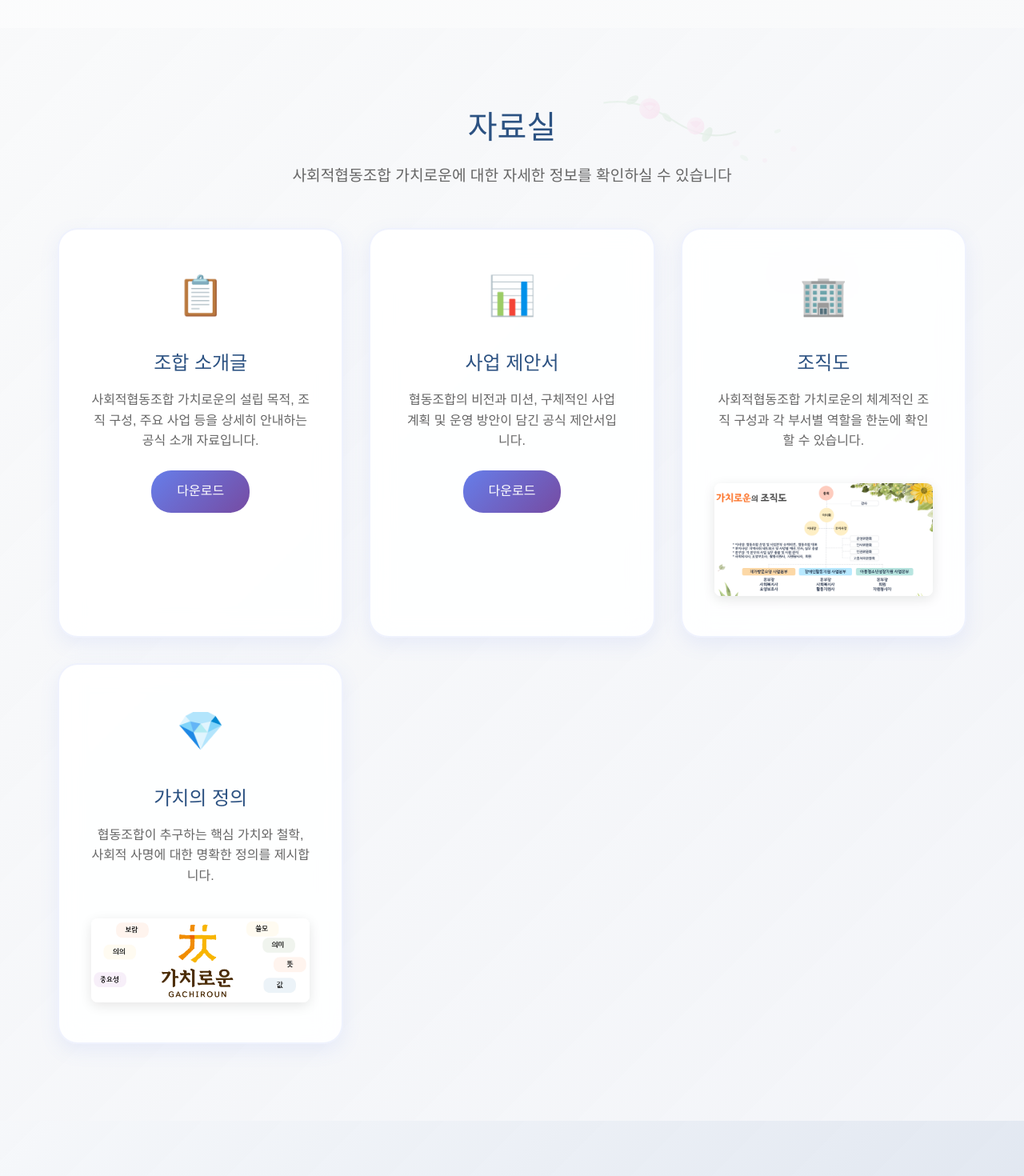
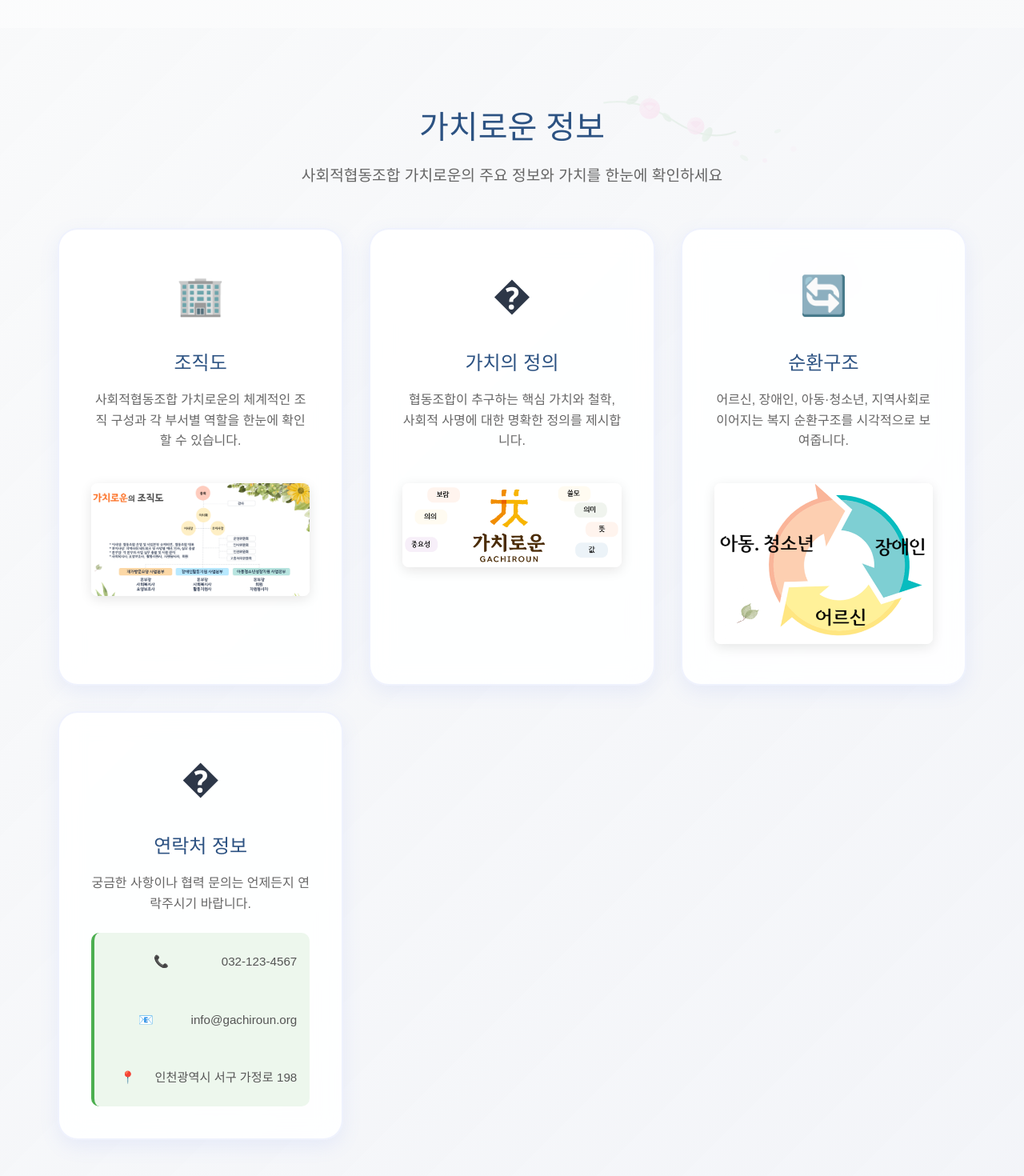
Before and after one commit to nzin4x/gachiroun, a React (Vite) app: page / in a window 1280 px wide. Shown: the part 4640-6110 px from the top of the page at 80% size. Built offline with nearby package versions, Linux system fonts and the light colour scheme.

Commit message:
remote download doc

```diff
--- a/src/components/Resources.css
+++ b/src/components/Resources.css
@@ -85,29 +85,35 @@
   margin-bottom: 1.5rem;
 }
 
-.download-btn {
-  display: inline-block;
-  background: linear-gradient(135deg, #667eea 0%, #764ba2 100%);
-  color: white;
-  padding: 0.75rem 2rem;
-  text-decoration: none;
-  border-radius: 25px;
-  font-weight: 600;
-  transition: all 0.3s ease;
-}
-
-.download-btn:hover {
-  transform: translateY(-2px);
-  box-shadow: 0 8px 20px rgba(102, 126, 234, 0.3);
-}
-
 .org-chart-preview img,
-.values-preview img {
+.values-preview img,
+.cycle-preview img {
   max-width: 100%;
   height: auto;
   border-radius: 8px;
   margin-top: 1rem;
   box-shadow: 0 4px 15px rgba(0, 0, 0, 0.1);
+}
+
+.contact-info {
+  margin-top: 1rem;
+  padding: 1rem;
+  background: rgba(76, 175, 80, 0.1);
+  border-radius: 10px;
+  border-left: 4px solid #4caf50;
+}
+
+.contact-info p {
+  margin: 0.5rem 0;
+  color: #555;
+  font-size: 0.95rem;
+  display: flex;
+  align-items: center;
+  gap: 0.5rem;
+}
+
+.contact-info strong {
+  color: #4caf50;
 }
 
 @media (max-width: 768px) {
--- a/src/components/Resources.tsx
+++ b/src/components/Resources.tsx
@@ -4,29 +4,11 @@ const Resources = () => {
   return (
     <section className="resources" id="resources">
       <div className="container">
-        <h2>자료실</h2>
+        <h2>가치로운 정보</h2>
         <p className="resources-subtitle">
-          사회적협동조합 가치로운에 대한 자세한 정보를 확인하실 수 있습니다
+          사회적협동조합 가치로운의 주요 정보와 가치를 한눈에 확인하세요
         </p>
         <div className="resources-grid">
-          <div className="resource-card">
-            <div className="resource-icon">📋</div>
-            <h3>조합 소개글</h3>
-            <p>사회적협동조합 가치로운의 설립 목적, 조직 구성, 주요 사업 등을 상세히 안내하는 공식 소개 자료입니다.</p>
-            <a href="/doc/가치로운 소개글.pdf" target="_blank" rel="noopener noreferrer" className="download-btn">
-              다운로드
-            </a>
-          </div>
-
-          <div className="resource-card">
-            <div className="resource-icon">📊</div>
-            <h3>사업 제안서</h3>
-            <p>협동조합의 비전과 미션, 구체적인 사업 계획 및 운영 방안이 담긴 공식 제안서입니다.</p>
-            <a href="/doc/250320 가치로운 제안서-ver5(공백추가).pdf" target="_blank" rel="noopener noreferrer" className="download-btn">
-              다운로드
-            </a>
-          </div>
-
           <div className="resource-card">
             <div className="resource-icon">🏢</div>
             <h3>조직도</h3>
@@ -37,11 +19,31 @@ const Resources = () => {
           </div>
 
           <div className="resource-card">
-            <div className="resource-icon">💎</div>
+            <div className="resource-icon">�</div>
             <h3>가치의 정의</h3>
             <p>협동조합이 추구하는 핵심 가치와 철학, 사회적 사명에 대한 명확한 정의를 제시합니다.</p>
             <div className="values-preview">
               <img src="/images/가치의 정의.png" alt="가치의 정의" />
+            </div>
+          </div>
+
+          <div className="resource-card">
+            <div className="resource-icon">🔄</div>
+            <h3>순환구조</h3>
+            <p>어르신, 장애인, 아동·청소년, 지역사회로 이어지는 복지 순환구조를 시각적으로 보여줍니다.</p>
+            <div className="cycle-preview">
+              <img src="/images/cycle-model.png" alt="순환구조" />
+            </div>
+          </div>
+
+          <div className="resource-card">
+            <div className="resource-icon">�</div>
+            <h3>연락처 정보</h3>
+            <p>궁금한 사항이나 협력 문의는 언제든지 연락주시기 바랍니다.</p>
+            <div className="contact-info">
+              <p><strong>📞</strong> 032-123-4567</p>
+              <p><strong>📧</strong> info@gachiroun.org</p>
+              <p><strong>📍</strong> 인천광역시 서구 가정로 198</p>
             </div>
           </div>
         </div>
```
Also changed, not shown: 2 other files (tests, documents, lock files or other folders).
